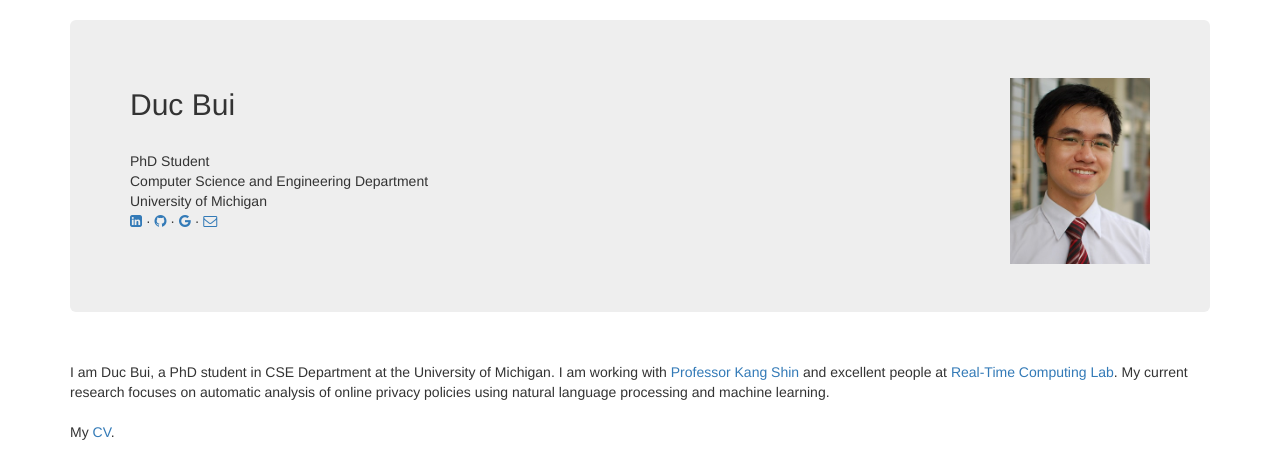
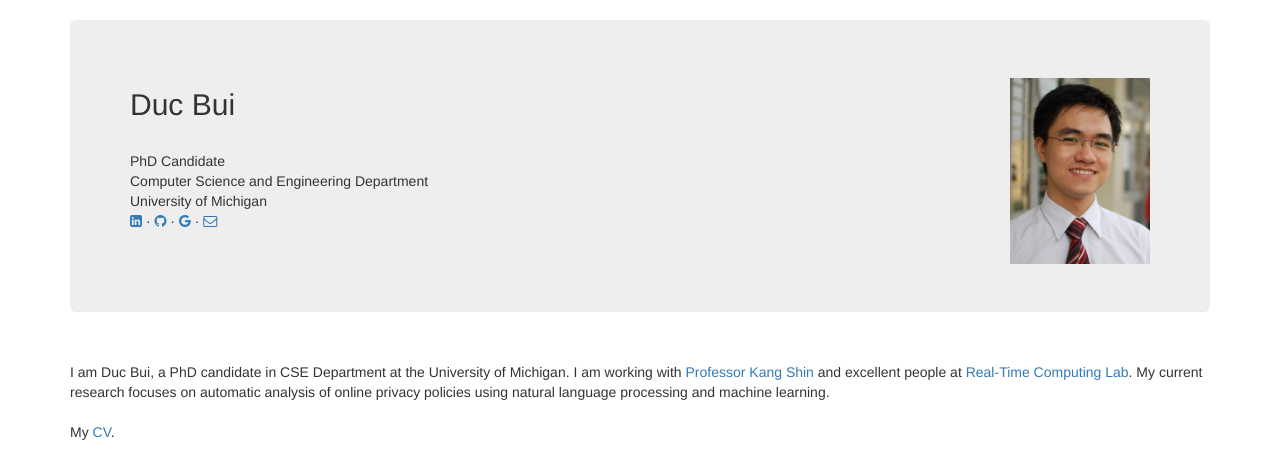
Before and after one commit to ducalpha/ducalpha.github.io, a Jekyll site: the page index.html, which Jekyll copies as it is, in a window 1280 px wide. Shown: the top 463 px of the page. Built offline with Jekyll 4.4.1, drawn with Linux system fonts in a browser that asks for light colours; nearby versions of some CDN libraries.

Commit message:
Update index.html
change status from student to candidate

```diff
--- a/index.html
+++ b/index.html
@@ -17,7 +17,7 @@
                                                    class="img-responsive photo pull-right" alt="Duc's picture"></a>
         <address>
             <h2>Duc Bui</h2><br>
-            PhD Student<br>
+            PhD Candidate<br>
             Computer Science and Engineering Department<br>
             University of Michigan<br>
             <a href="https://www.linkedin.com/in/ducbh"<i class="fa fa-linkedin-square" aria-hidden="true"></i></a>
@@ -41,7 +41,7 @@
                     </header>
 
                     <br/>
-                    I am Duc Bui, a PhD student in CSE Department at the University of Michigan.
+                    I am Duc Bui, a PhD candidate in CSE Department at the University of Michigan.
                     I am working with <a href="https://web.eecs.umich.edu/~kgshin/">Professor Kang Shin</a> and
                     excellent people at
                     <a href="https://kabru.eecs.umich.edu">Real-Time Computing Lab</a>.
```
